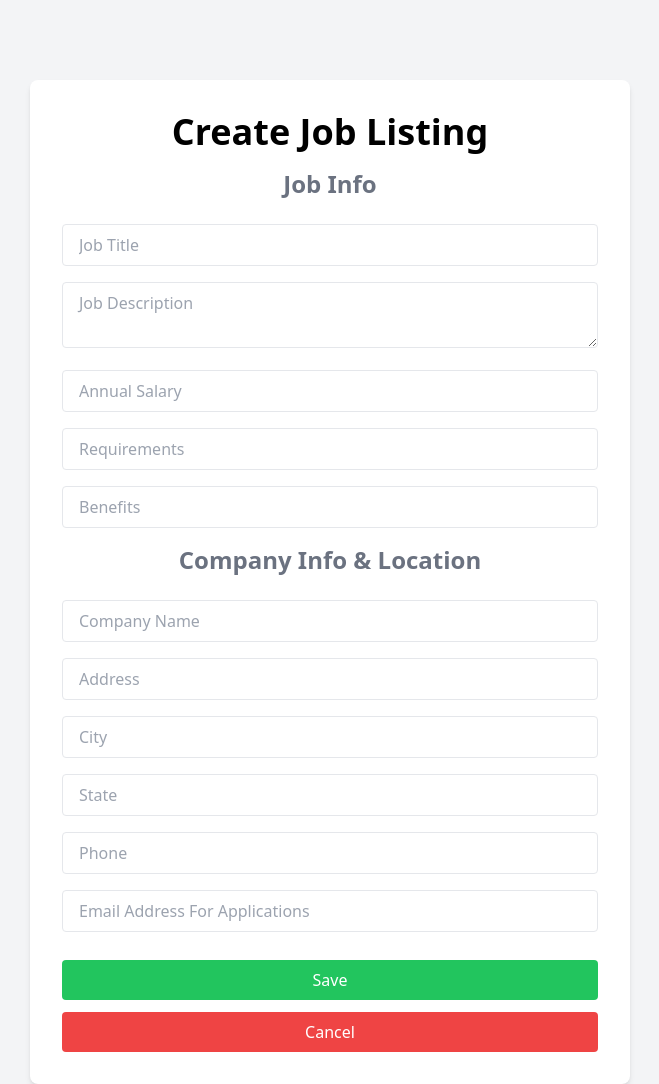
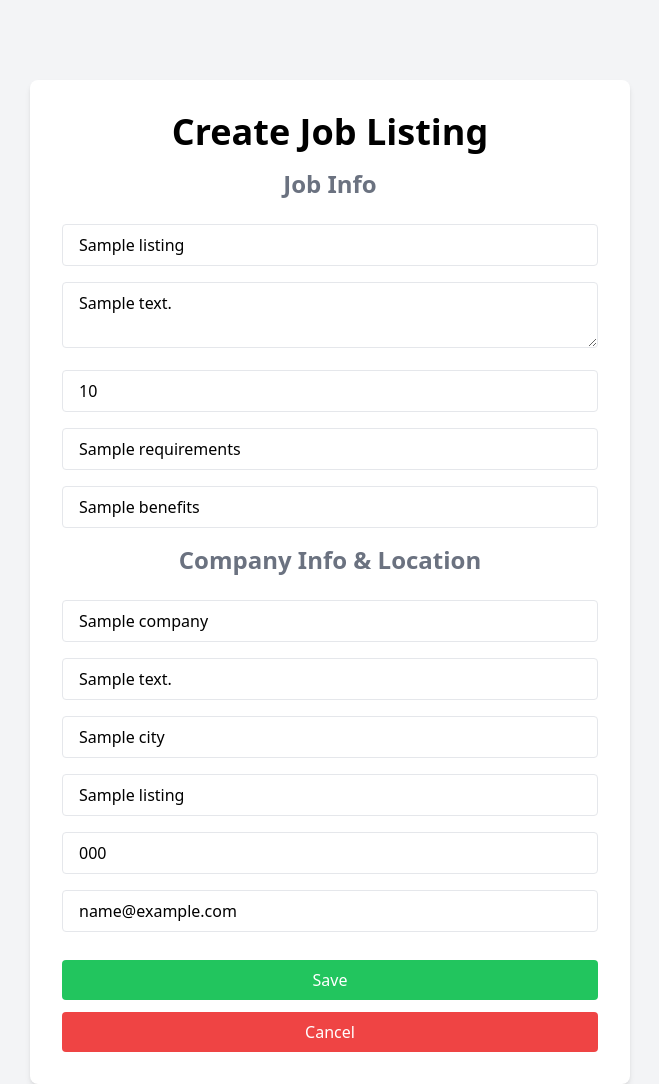
Before and after one commit to lucasMenezesM/workopia-php, a PHP site: template App/views/listings/create.view.php in a window 1280 px wide. Shown: the whole page, without its empty margins (310-969 px from the left). Run offline with PHP 8.4, Linux system fonts and the light colour scheme; the template is opened without the code that fills it: most values are stand-ins (such as "Sample title", 1, 10 or a date in 2020).

Commit message:
add validation to the create listing form

```diff
--- a/App/views/listings/create.view.php
+++ b/App/views/listings/create.view.php
@@ -13,45 +13,55 @@
         <div class="message bg-green-100 p-3 my-3">
           This is a success message.
         </div> -->
-        <form method="POST">
+        <form method="POST" action="/listings">
             <h2 class="text-2xl font-bold mb-6 text-center text-gray-500">
                 Job Info
             </h2>
+
+            <!-- Displaying possible erros -->
+            <?php if (isset($erros)) : ?>
+                <?php foreach ($erros as $error) : ?>
+                    <div class="message bg-red-100 my-3">
+                        <?= $error["message"] ?>
+                    </div>
+                <?php endforeach ?>
+            <?php endif ?>
+
             <div class="mb-4">
-                <input type="text" name="title" placeholder="Job Title" class="w-full px-4 py-2 border rounded focus:outline-none" />
+                <input type="text" name="title" placeholder="Job Title" class="w-full px-4 py-2 border rounded focus:outline-none" value="<?= $listingData["title"] ?? '' ?>" />
             </div>
             <div class="mb-4">
-                <textarea name="description" placeholder="Job Description" class="w-full px-4 py-2 border rounded focus:outline-none"></textarea>
+                <textarea name="description" placeholder="Job Description" class="w-full px-4 py-2 border rounded focus:outline-none"><?= $listingData["description"] ?? '' ?></textarea>
             </div>
             <div class="mb-4">
-                <input type="text" name="salary" placeholder="Annual Salary" class="w-full px-4 py-2 border rounded focus:outline-none" />
+                <input type="text" name="salary" placeholder="Annual Salary" class="w-full px-4 py-2 border rounded focus:outline-none" value="<?= $listingData["salary"] ?? '' ?>" />
             </div>
             <div class="mb-4">
-                <input type="text" name="requirements" placeholder="Requirements" class="w-full px-4 py-2 border rounded focus:outline-none" />
+                <input type="text" name="requirements" placeholder="Requirements" class="w-full px-4 py-2 border rounded focus:outline-none" value="<?= $listingData["requirements"] ?? '' ?>" />
             </div>
             <div class="mb-4">
-                <input type="text" name="benefits" placeholder="Benefits" class="w-full px-4 py-2 border rounded focus:outline-none" />
+                <input type="text" name="benefits" placeholder="Benefits" class="w-full px-4 py-2 border rounded focus:outline-none" value="<?= $listingData["benefits"] ?? '' ?>" />
             </div>
             <h2 class="text-2xl font-bold mb-6 text-center text-gray-500">
                 Company Info & Location
             </h2>
             <div class="mb-4">
-                <input type="text" name="company" placeholder="Company Name" class="w-full px-4 py-2 border rounded focus:outline-none" />
+                <input type="text" name="company" placeholder="Company Name" class="w-full px-4 py-2 border rounded focus:outline-none" value="<?= $listingData["company"] ?? '' ?>" />
             </div>
             <div class="mb-4">
-                <input type="text" name="address" placeholder="Address" class="w-full px-4 py-2 border rounded focus:outline-none" />
+                <input type="text" name="address" placeholder="Address" class="w-full px-4 py-2 border rounded focus:outline-none" value="<?= $listingData["address"] ?? '' ?>" />
             </div>
             <div class="mb-4">
-                <input type="text" name="city" placeholder="City" class="w-full px-4 py-2 border rounded focus:outline-none" />
+                <input type="text" name="city" placeholder="City" class="w-full px-4 py-2 border rounded focus:outline-none" value="<?= $listingData["city"] ?? '' ?>" />
             </div>
             <div class="mb-4">
-                <input type="text" name="state" placeholder="State" class="w-full px-4 py-2 border rounded focus:outline-none" />
+                <input type="text" name="state" placeholder="State" class="w-full px-4 py-2 border rounded focus:outline-none" value="<?= $listingData["title"] ?? '' ?>" />
             </div>
             <div class="mb-4">
-                <input type="text" name="phone" placeholder="Phone" class="w-full px-4 py-2 border rounded focus:outline-none" />
+                <input type="text" name="phone" placeholder="Phone" class="w-full px-4 py-2 border rounded focus:outline-none" value="<?= $listingData["phone"] ?? '' ?>" />
             </div>
             <div class="mb-4">
-                <input type="email" name="email" placeholder="Email Address For Applications" class="w-full px-4 py-2 border rounded focus:outline-none" />
+                <input type="email" name="email" placeholder="Email Address For Applications" class="w-full px-4 py-2 border rounded focus:outline-none" value="<?= $listingData["email"] ?? '' ?>" />
             </div>
             <button class="w-full bg-green-500 hover:bg-green-600 text-white px-4 py-2 my-3 rounded focus:outline-none">
                 Save
--- a/routes.php
+++ b/routes.php
@@ -18,3 +18,4 @@ $router->get("/", "HomeController@index");
 $router->get("/listings", "ListingsController@index");
 $router->get("/listings/create", "ListingsController@getCreate");
 $router->get("/listing/{id}", "ListingsController@show");
+$router->post("/listings", "ListingsController@store");
```
Also changed, not shown: App/controllers/ListingsController.php (+37 -0 lines), helpers.php (+12 -0 lines).
